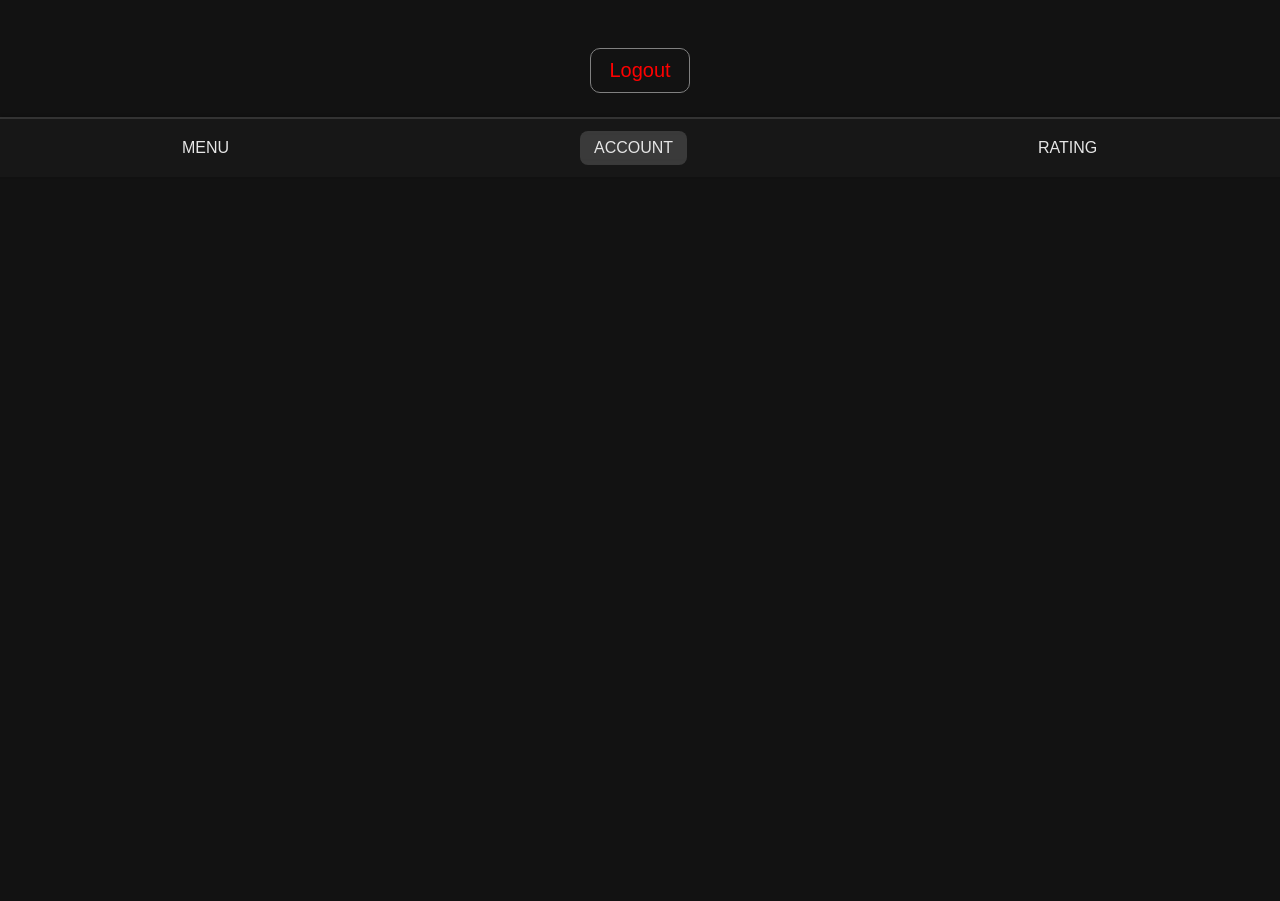
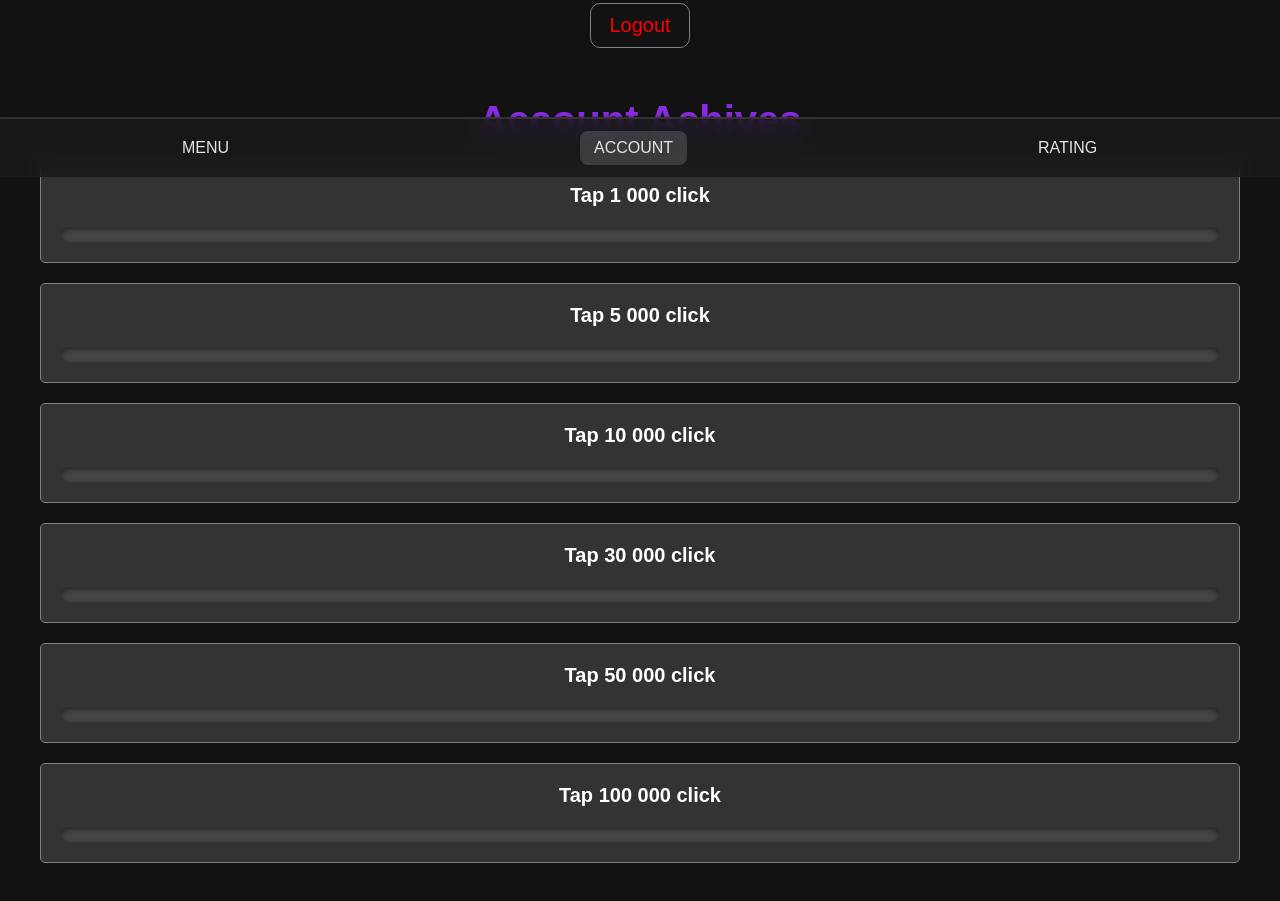
Before and after one commit to AmirSherov/ClickMaster, a Next.js app: page /accaunt in a window 1280 px wide. Shown: the part 623-1524 px from the top of the page. Before the commit the page ends 900 px from the top, so only its background shows below. Built offline with nearby package versions, Linux system fonts and the light colour scheme; no server answers; sample sign-in values are in the browser's storage.

Commit message:
small changes

```diff
--- a/app/accaunt/accaunt.scss
+++ b/app/accaunt/accaunt.scss
@@ -32,7 +32,64 @@ html{
     display: flex;
     flex-direction: column;
     gap: 50px;
+    .achives-container {
+        width: 100%;
+        display: flex;
+        flex-direction: column;
+        align-items: center;
+        justify-content: center;
+        gap: 20px;
+        font-size: 20px;
+        color: blueviolet;
+        font-family: "Comfortaa", sans-serif;
+        font-weight: 700;
+    }
+    .achives-items {
+        display: flex;
+        flex-direction: column;
+        gap: 20px;
+        width: 100%;
+        height: 100%;
+        color: white;
+    }
 
+    .item-achive {
+        padding: 20px;
+        background-color: #333;
+        border: 1px solid gray;
+        border-radius: 5px;
+        position: relative;
+        width: 100%;
+        height: 100px;
+        display: flex;
+        flex-direction: column;
+        justify-content: space-between;
+    }
+
+    .progress-bar-achive {
+        width: 100%;
+        height: 15px;
+        background-color: #444;
+        border-radius: 10px;
+        overflow: hidden;
+        box-shadow: inset 0 2px 5px rgba(0, 0, 0, 0.5);
+    }
+
+    .progress-achive {
+        height: 100%;
+        background: linear-gradient(90deg, #76c7c0, #4caf50);
+        transition: width 0.3s ease, background 0.3s ease;
+        border-radius: 10px;
+        box-shadow: 0 0 5px rgba(0, 0, 0, 0.5);
+    }
+
+    .checkmark-achive {
+        position: absolute;
+        right: 10px;
+        top: 10px;
+        font-size: 30px;
+        color: rgb(4, 255, 4);
+    }
     .user-details {
         display: flex;
         flex-direction: column;
--- a/app/accaunt/page.jsx
+++ b/app/accaunt/page.jsx
@@ -6,7 +6,7 @@ import { useState, useEffect } from 'react';
 import { useGlobalContext } from '../GlobalState';
 import { useRouter } from 'next/navigation';
 import { updateUserFieldById } from '../api';
-
+import { IoCheckmark } from "react-icons/io5";
 export default function Account() {
     const [isOpen, setIsOpen] = useState(false);
     const { state, dispatch } = useGlobalContext();
@@ -23,7 +23,14 @@ export default function Account() {
         const maskedLocalPart = localPart.slice(0, 2) + '**';
         return `${maskedLocalPart}@${domain}`;
     };
-
+    const Achives = {
+        "Tap 1 000 click": 1000,
+        "Tap 5 000 click": 5000,
+        "Tap 10 000 click": 10000,
+        "Tap 30 000 click": 30000,
+        "Tap 50 000 click": 50000,
+        "Tap 100 000 click": 100000
+    }
     function logout() {
         if (typeof window !== 'undefined') {
             localStorage.removeItem('userToken');
@@ -36,12 +43,13 @@ export default function Account() {
         setIsOpen(false);
         router.push('/Login');
     }
-    function UpdateUserField(id , field , value) {
-            updateUserFieldById(id, field, value);
+    function UpdateUserField(id, field, value) {
+        updateUserFieldById(id, field, value);
     }
     function formatNumber(number) {
         return new Intl.NumberFormat('ru-RU').format(number);
     }
+    const currentCount = state.count;
     return (
         <div className="account-container">
             <h1>Account Information</h1>
@@ -85,6 +93,25 @@ export default function Account() {
             <button onClick={() => setIsOpen(true)} className='logout'>Logout</button>
             <Nav />
             <Modal isOpen={isOpen} onClose={() => setIsOpen(false)} onConfirm={() => logout()} text="Are you sure you want to log out?" />
+            <div className="achives-container">
+                <h1>Account Achives</h1>
+                <div className="achives-items">
+                    {Object.entries(Achives).map(([key, value]) => {
+                        const isAchieved = currentCount >= value;
+                        const progressPercentage = (currentCount / value) * 100;
+
+                        return (
+                            <div key={value} className="item-achive">
+                                <p>{key}</p>
+                                <div className="progress-bar-achive">
+                                    <div className="progress-achive" style={{ width: `${isAchieved ? 100 : progressPercentage}%` }}></div>
+                                </div>
+                                {isAchieved && <span className="checkmark-achive">< IoCheckmark /></span>}
+                            </div>
+                        );
+                    })}
+                </div>
+            </div>
         </div>
     );
 }
```
